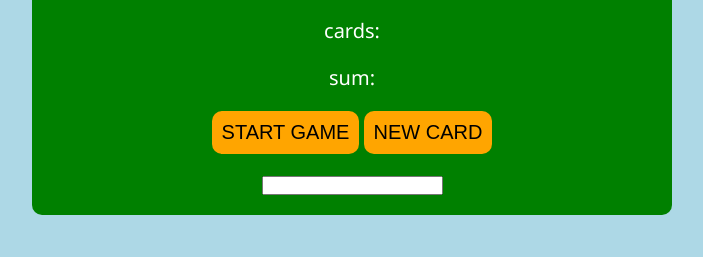
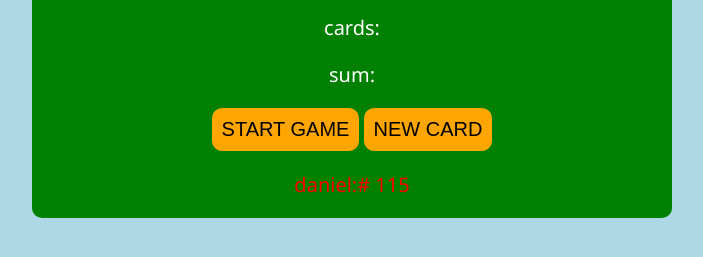
Before and after one commit to Danielambrose-web/Black-Jack-Game, a plain HTML site: page index.html in a window 1280 px wide. Shown: the part 359-616 px from the top of the page, without its empty margins (288-991 px from the left). Drawn offline with Linux system fonts and the light colour scheme.

Commit message:
comment the input field so that i can return to main.js

```diff
--- a/index.html
+++ b/index.html
@@ -20,11 +20,11 @@
 
         <p id="player-el"></p>
 
-        <input type="number" name="Age" id="user-el">
+        <!--<input type="number" name="Age" id="user-el">-->
     </div>
 
 
-    <script src="script.js"></script>
+    <script src="main.js"></script>
 </body>
 
 </html>
```
